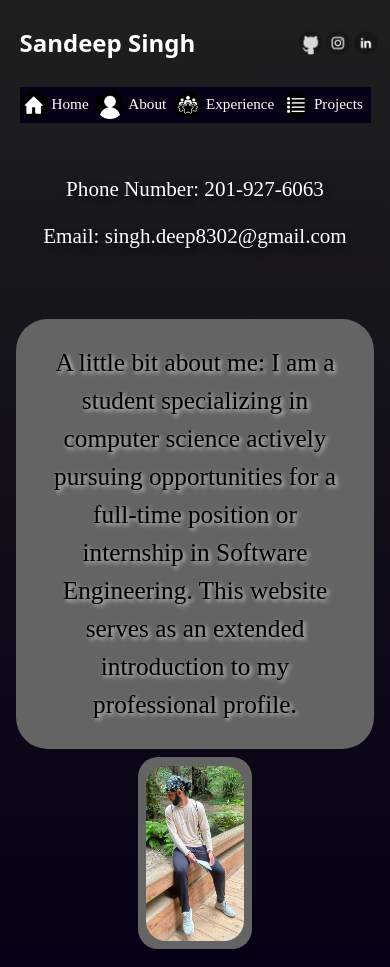
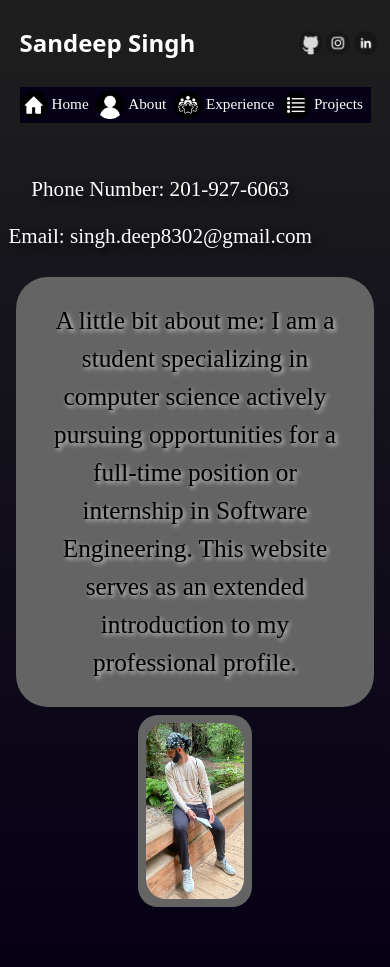
Before and after one commit to SandeepS3/personal-website, a React (Create React App) app: page /about in a window 390 px wide. Built offline with nearby package versions, Linux system fonts and the light colour scheme; a web font is replaced by a local one.

Commit message:
fix homepage mobile

```diff
--- a/src/pages/AboutStyles.js
+++ b/src/pages/AboutStyles.js
@@ -3,7 +3,6 @@ const styles = {
     display: "flex",
     // backgroundColor: "#4A4A4A",
     flexDirection: "column",
-    borderRadius: "1.25em",
     height: "100%",
   },
   contactInfo: {
@@ -55,6 +54,14 @@ const styles = {
 };
 
 const mediaStyles = {
+  container: {
+    display: "flex",
+    // backgroundColor: "#4A4A4A",
+    flexDirection: "column",
+    alignItems: "flex-start",
+    height: "100%",
+    paddingTop: "5vh",
+  },
   contactText: {
     color: "white",
     fontSize: "2.5vh",
@@ -64,7 +71,6 @@ const mediaStyles = {
   contactInfo: {
     display: "flex",
     flexDirection: "column",
-    padding: "5vh 6vw",
     // justifyContent: "space-between",
   },
   aboutText: {
```
